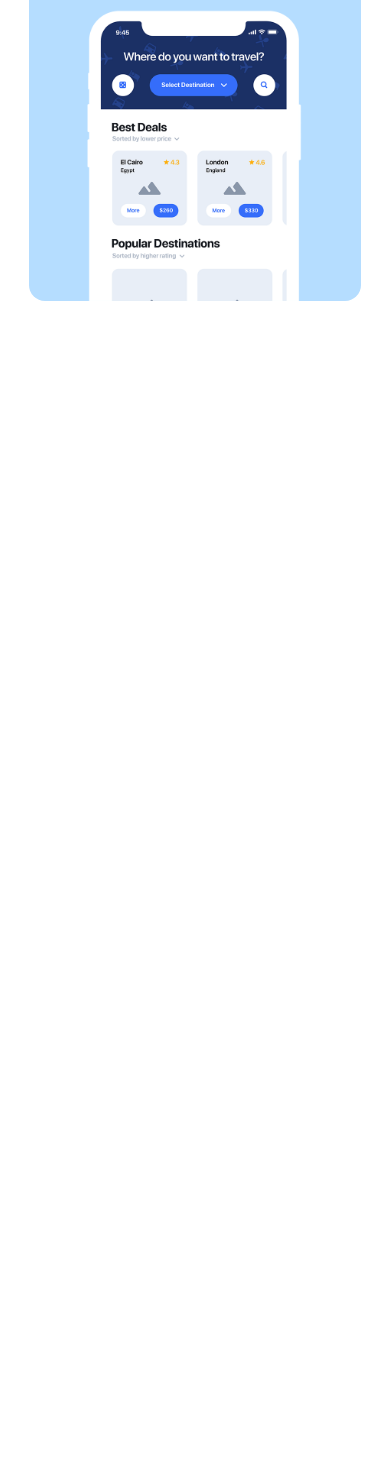
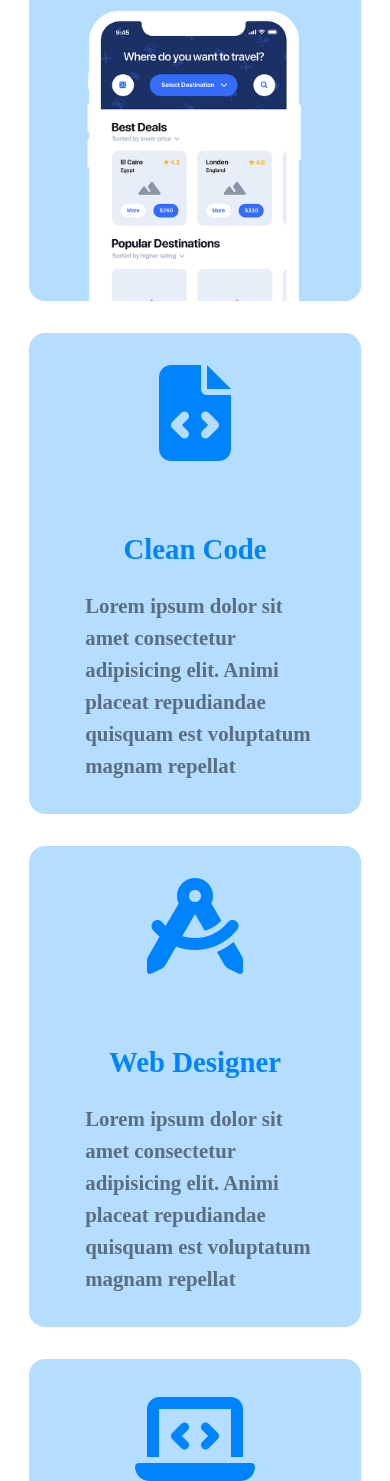
Before and after one commit to EligioBiasi/htmlcss-responsive-layout, a plain HTML site: page index.html in a window 390 px wide. Shown: the part 519-2000 px from the top of the page. Before the commit the page ends 852 px from the top, so only its background shows below. Drawn offline with Linux system fonts and the light colour scheme.

Commit message:
header cards set up smatphone version

```diff
--- a/index.html
+++ b/index.html
@@ -34,8 +34,28 @@
                     <img src="img/phone.png" alt="smartphone">
                 </div>
 
-                <div class="card-right card-background">
+                <div class="card-right card-background flex">
+                    <i class="fa-solid fa-file-code fa-6x" style="color: #0084fd;"></i>
+                    <h1>Clean Code</h1>
+                    <p><strong>Lorem ipsum dolor sit amet consectetur adipisicing elit. Animi placeat repudiandae quisquam est voluptatum magnam repellat</strong></p>
+                </div>
 
+                <div class="card-right card-background flex">
+                    <i class="fa-solid fa-compass-drafting fa-6x" style="color: #0084fd;"></i>
+                    <h1>Web Designer</h1>
+                    <p><strong>Lorem ipsum dolor sit amet consectetur adipisicing elit. Animi placeat repudiandae quisquam est voluptatum magnam repellat</strong></p>
+                </div>
+
+                <div class="card-right card-background flex">
+                    <i class="fa-solid fa-laptop-code fa-6x" style="color: #0084fd;"></i>
+                    <h1>Development</h1>
+                    <p><strong>Lorem ipsum dolor sit amet consectetur adipisicing elit. Animi placeat repudiandae quisquam est voluptatum magnam repellat</strong></p>
+                </div>
+
+                <div class="card-right card-background flex">
+                    <i class="fa-solid fa-bullhorn fa-6x" style="color: #0084fd;"></i>
+                    <h1>Branding</h1>
+                    <p><strong>Lorem ipsum dolor sit amet consectetur adipisicing elit. Animi placeat repudiandae quisquam est voluptatum magnam repellat</strong></p>
                 </div>
 
             </div>
--- a/style.css
+++ b/style.css
@@ -39,7 +39,11 @@
 
 .card-right{
     width: 100%;
-    margin-bottom: 1rem;
+    align-items: center;
+    flex-direction: column;
+    gap: 1.5rem;
+    padding: 2rem 2rem;
+    margin-bottom: 2rem;
 }
 
 .card-background{
@@ -67,13 +71,16 @@ div.logo i{
     align-self: center;
 }
 
-div.card-left h1{
+div.card-left h1,
+div.card-right h1{
     color: #0084fd;
     padding-top: 3rem;
     font-size: 1.8rem;
 }
 
-div.card-left p{
+div.card-left p,
+div.card-right p
+{
     color: #5a6e7f;
     font-size: 1.3rem;
     line-height: 2rem;
```
